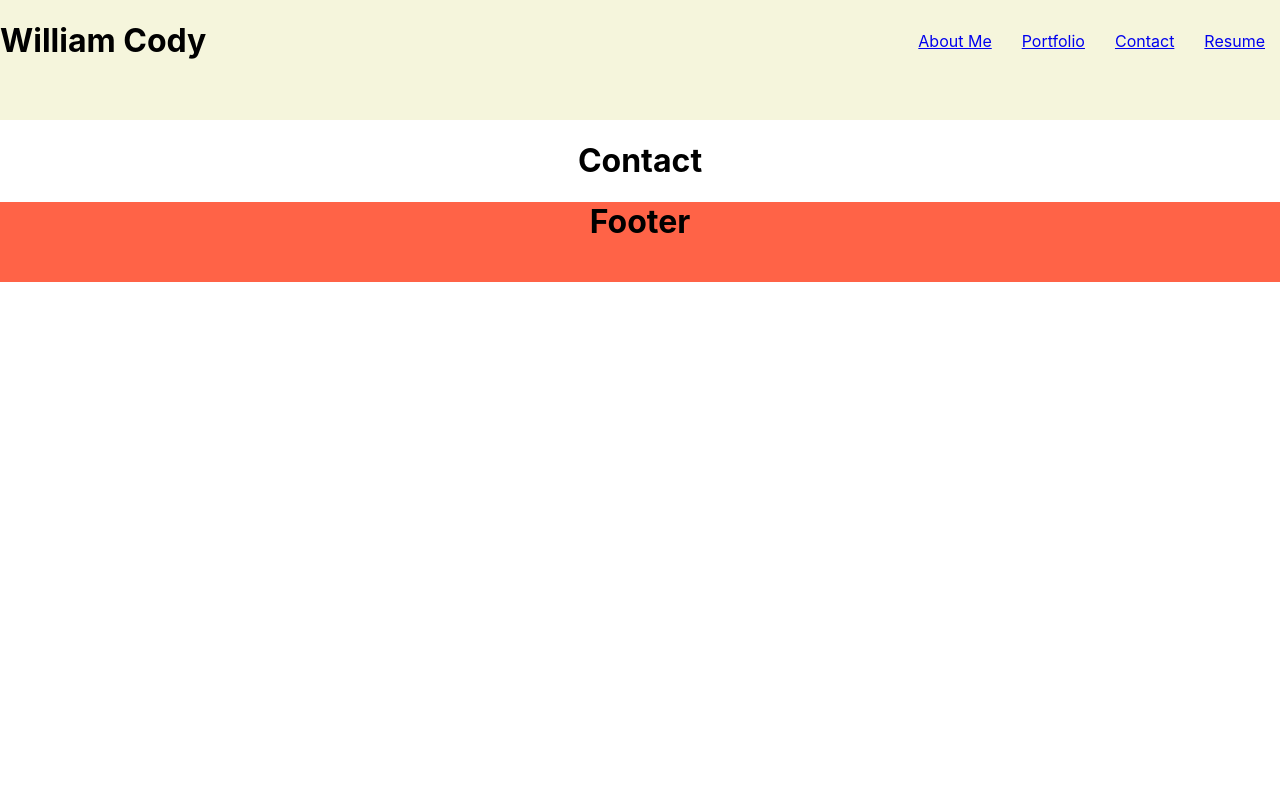
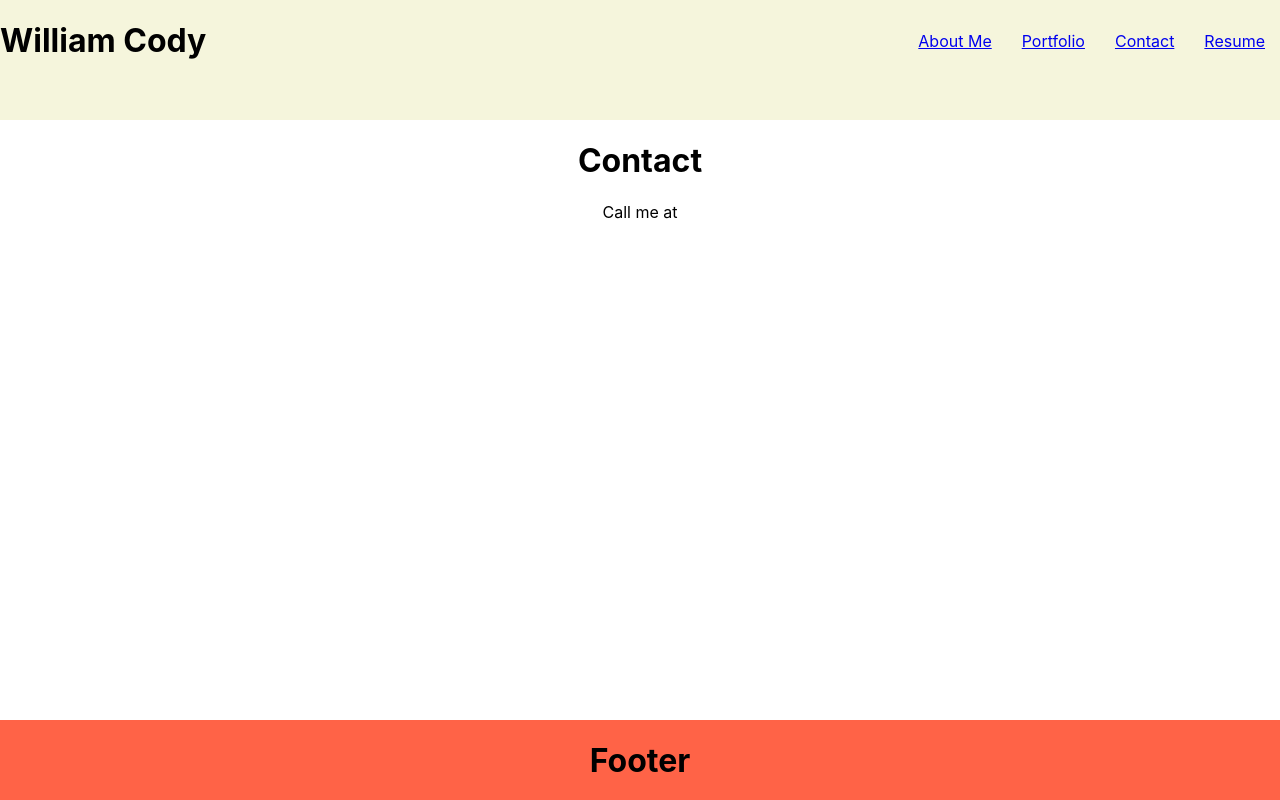
Before and after one commit to BillyC1015/react-portfolio, a React (Create React App) app: page /contact in a window 1280 px wide. Built offline with nearby package versions, Linux system fonts and the light colour scheme.

Commit message:
started styling contact section

```diff
--- a/src/App.css
+++ b/src/App.css
@@ -24,9 +24,13 @@
 }
 
 .footer{
-  position: relative;
+  position: absolute;
   bottom: 0;
-  justify-content: ;
   background-color: tomato;
   height: 10vh;
+  width: 100%;
   }
+
+  .contact-info{
+
+  }
--- a/src/components/contact.js
+++ b/src/components/contact.js
@@ -2,6 +2,7 @@
     return (
       <div className="contact">
         <h1>Contact</h1>
+        <div className="contact-info">Call me at</div>
       </div>
     );
   }
```
